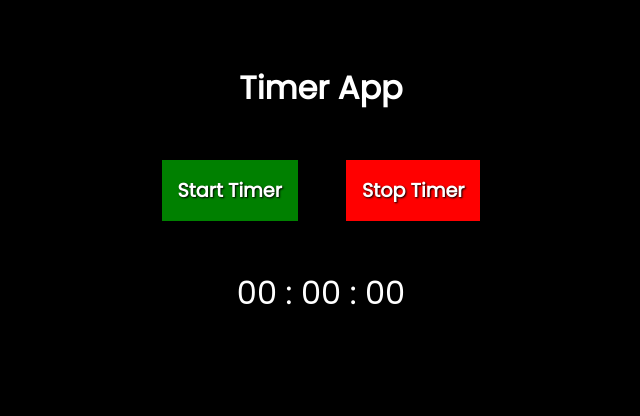
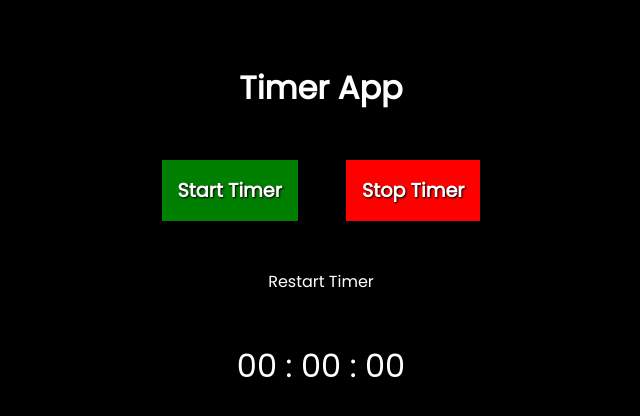
Before and after one commit to tomjames156/timer_app, a plain HTML site: page index.html in a window 1280 px wide. Shown: the whole page, without its empty margins (319-959 px from the left). Drawn offline with Linux system fonts and the light colour scheme.

Commit message:
added a restart option and changed updated the stop function

```diff
--- a/application.js
+++ b/application.js
@@ -13,5 +13,10 @@ function startTimer(){
 function stopTimer(){
     myTime.terminate();
     myTime = undefined;
+}
+
+function restartTimer(){
+    myTime.terminate();
+    myTime = undefined;
     document.getElementById("time").innerHTML = "00 : 00 : 00";
 }
--- a/index.html
+++ b/index.html
@@ -21,6 +21,9 @@
             <a href="#start" id="start" onclick="startTimer()">Start Timer</a>
             <a href="#stop" id="stop" onclick="stopTimer()">Stop Timer</a>
         </div>
+        <div class="buttons">
+            <a href="#restart" id="restart" onclick="restartTimer()">Restart Timer</a>
+        </div>
         <p id="time">00 : 00 : 00</p>
     </main>
     <script src="application.js"></script>
--- a/style.css
+++ b/style.css
@@ -44,6 +44,16 @@ a#stop{
     font-weight: bold;
 }
 
+a#restart{
+    color: white;
+    text-decoration: none;
+    transition: ease color 0.3s;
+}
+
+a#restart:hover{
+    color: red;
+}
+
 p#time{
     font-size: 2rem;
 }
```
